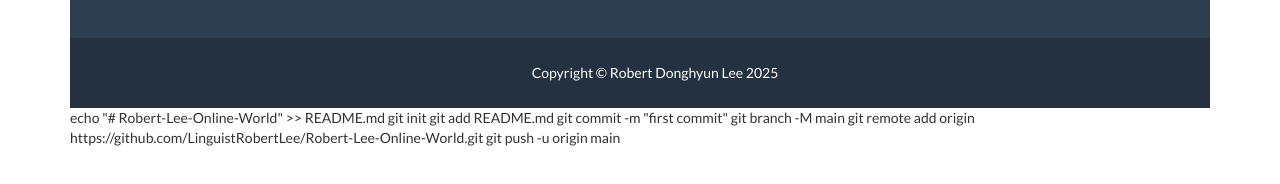
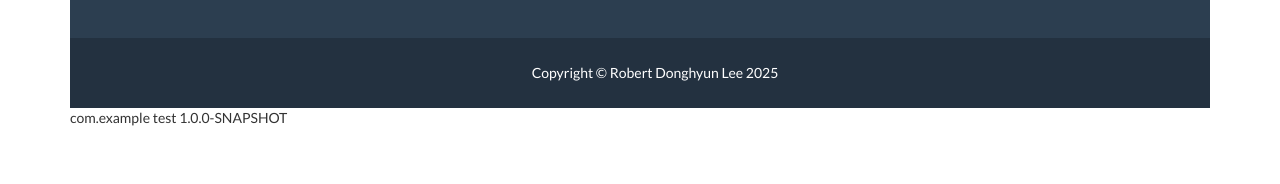
Before and after one commit to LinguistRobertLee/Robert-Lee-Online-World, a website: page index.html in a window 1280 px wide. Shown: the part 2839-3023 px from the top of the page. Drawn offline with nearby package versions, Linux system fonts and the light colour scheme; files whose address does not match are found by name.

Commit message:
Update index.html
Signed-off-by: LinguistRobertLee <dongal.robert@gmail.com>

```diff
--- a/index.html
+++ b/index.html
@@ -467,11 +467,12 @@
     <script src="js/freelancer.min.js"></script>
 
 </body>
-echo "# Robert-Lee-Online-World" >> README.md
-git init
-git add README.md
-git commit -m "first commit"
-git branch -M main
-git remote add origin https://github.com/LinguistRobertLee/Robert-Lee-Online-World.git
-git push -u origin main
+<dependencies>
+ <dependency>
+    <groupId>com.example</groupId>
+    <artifactId>test</artifactId>
+    <version>1.0.0-SNAPSHOT</version>
+  </dependency>
+</dependencies>
+
 </html>
```
